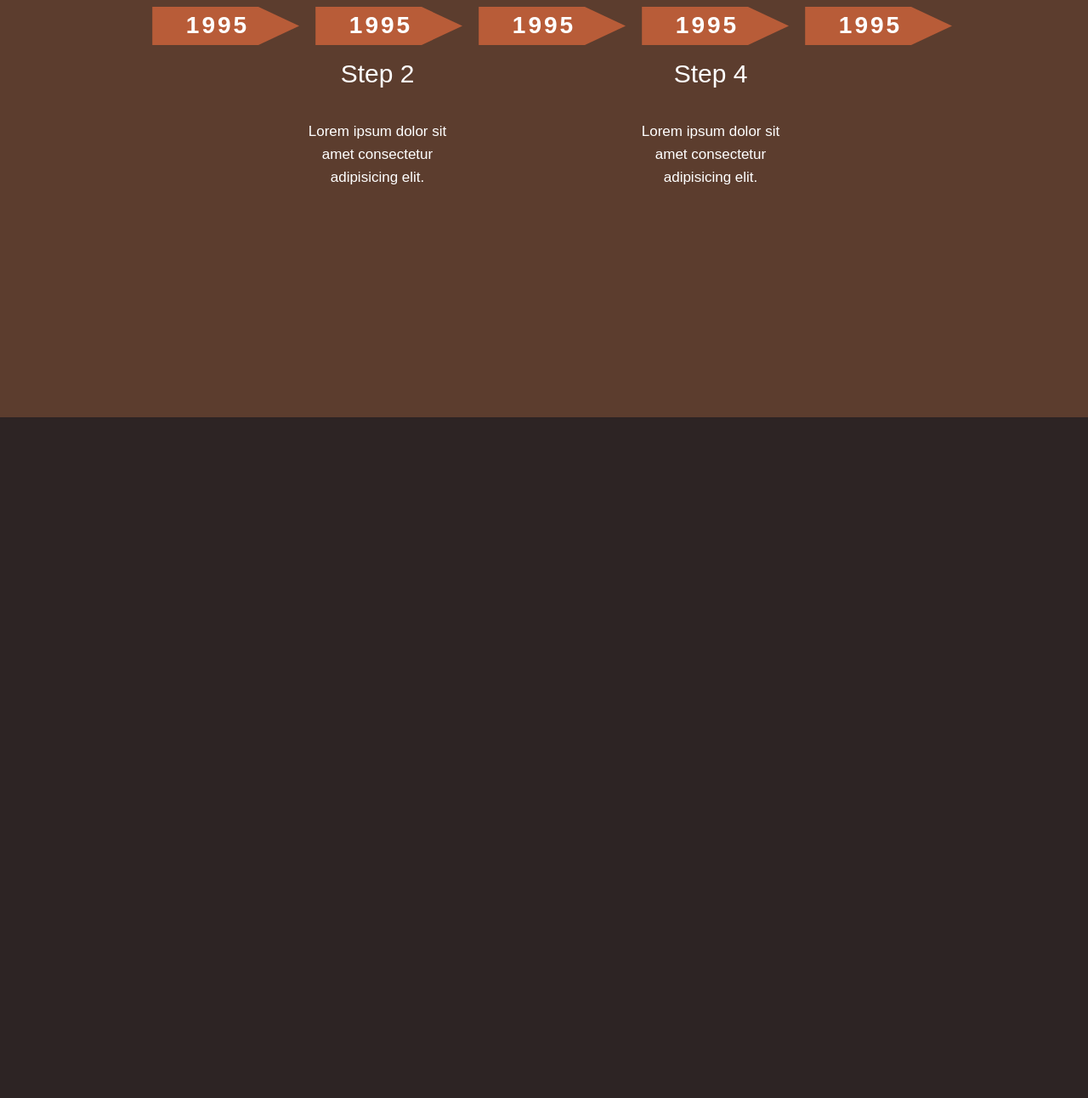
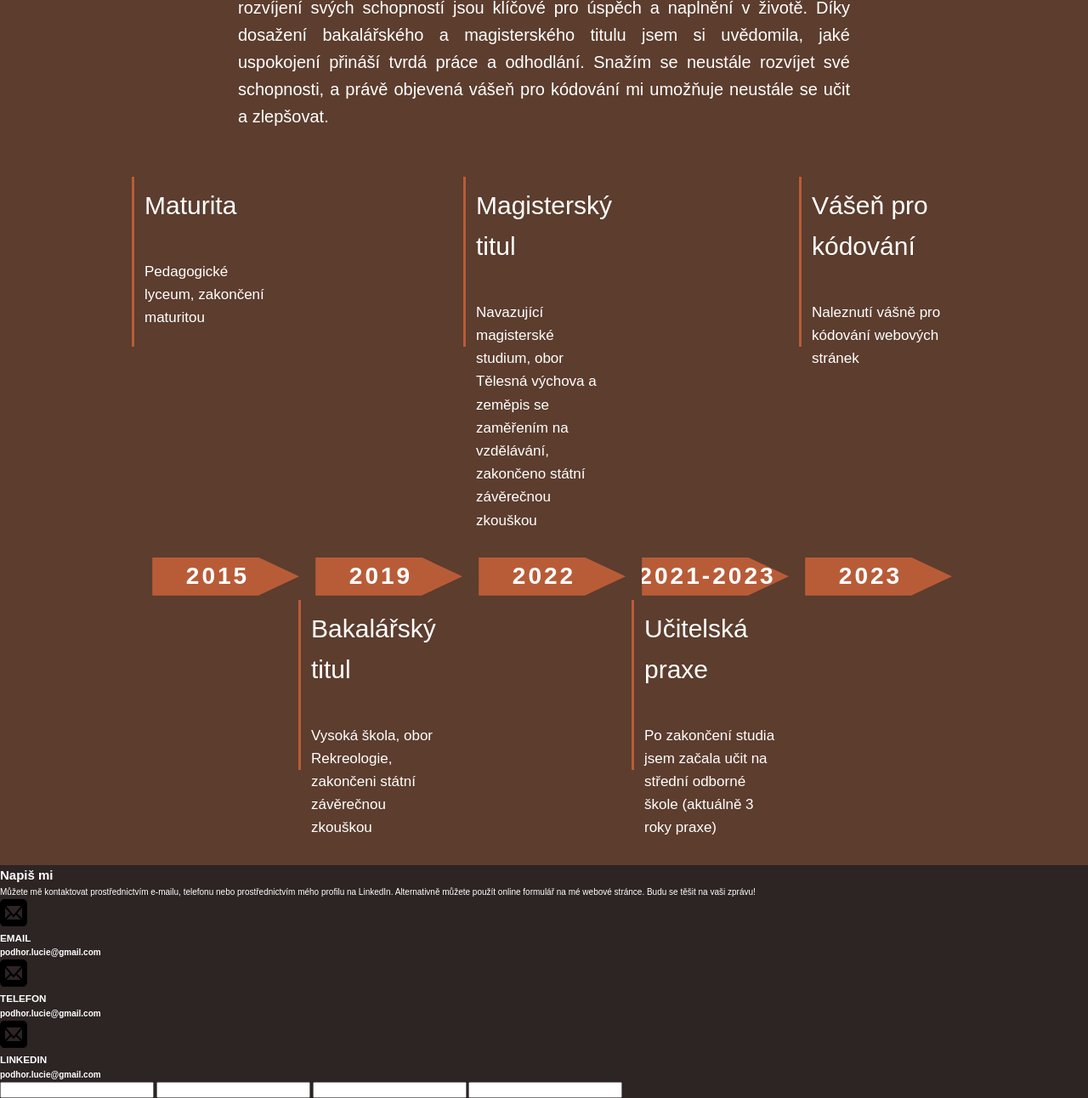
Before and after one commit to SweetXhenia/dark-portfolio, a website: page index.html in a window 1280 px wide. Shown: the part 3119-4411 px from the top of the page at 85% size. Before the commit the page ends 3610 px from the top, so only its background shows below. Drawn offline with nearby package versions, Linux system fonts and the light colour scheme; a web font is replaced by a local one.

Commit message:
first form

```diff
--- a/index.html
+++ b/index.html
@@ -345,10 +345,22 @@
         <div class="experiences-top">
           <h2 class="experiences-top__heading">Mé zkušenosti</h2>
           <p class="experiences-top__text">
-            Lorem ipsum dolor sit, amet consectetur adipisicing elit. Vitae
-            fugit pariatur quam asperiores perspiciatis doloremque cupiditate
-            hic itaque corporis ea, similique, consequuntur voluptatem illo
-            aliquid accusamus amet totam distinctio mollitia!
+            Vystudovala jsem v roce 2019 bakalářský program a v roce 2022 jsem
+            získala magisterský titul. Po dokončení vysokoškolského vzdělání
+            jsem se rozhodla pro pedagogickou praxi, kterou vykonávám od roku
+            2021 a která mi přináší mnoho zkušeností a radosti z práce s mladými
+            lidmi. Nedávno jsem se však našla v kódování a rozhodla se naplno
+            věnovat tomuto oboru. Věřím, že v této oblasti najdu své uplatnění a
+            budu mít možnost se dále rozvíjet a získat nové zkušenosti.
+          </p>
+          <p class="experiences-top__text">
+            Pro mě je vzdělání a plnění cílů velmi důležité. Věřím, že
+            pravidelné učení a rozvíjení svých schopností jsou klíčové pro
+            úspěch a naplnění v životě. Díky dosažení bakalářského a
+            magisterského titulu jsem si uvědomila, jaké uspokojení přináší
+            tvrdá práce a odhodlání. Snažím se neustále rozvíjet své schopnosti,
+            a právě objevená vášeň pro kódování mi umožňuje neustále se učit a
+            zlepšovat.
           </p>
         </div>
         <!-- <div class="exp-timeline__row">
@@ -415,59 +427,64 @@
           <div class="column">
             <div class="exp-mid-column">
               <div class="exp-mid-column__box">
-                <div class="exp-mid-column__box--heading">Step 1</div>
+                <div class="exp-mid-column__box--heading">Maturita</div>
                 <div class="exp-mid-column__box--text">
-                  Lorem ipsum dolor sit amet consectetur adipisicing elit.
+                  Pedagogické lyceum, zakončení maturitou
                 </div>
               </div>
               <div class="exp-mid-column__box"></div>
               <div class="exp-mid-column__box">
-                <div class="exp-mid-column__box--heading">Step 3</div>
+                <div class="exp-mid-column__box--heading">
+                  Magisterský titul
+                </div>
                 <div class="exp-mid-column__box--text">
-                  Lorem ipsum dolor sit amet consectetur adipisicing elit.
+                  Navazující magisterské studium, obor Tělesná výchova a zeměpis
+                  se zaměřením na vzdělávání, zakončeno státní závěrečnou
+                  zkouškou
                 </div>
               </div>
               <div class="exp-mid-column__box"></div>
               <div class="exp-mid-column__box">
-                <div class="exp-mid-column__box--heading">Step 5</div>
+                <div class="exp-mid-column__box--heading">
+                  Vášeň pro kódování
+                </div>
                 <div class="exp-mid-column__box--text">
-                  Lorem ipsum dolor sit amet consectetur adipisicing elit.
+                  Naleznutí vášně pro kódování webových stránek
                 </div>
               </div>
             </div>
             <div class="exp-column-year">
               <div class="exp-column-year__arrow">
-                <h3 class="exp-column-year__arrow--text">1995</h3>
+                <h3 class="exp-column-year__arrow--text">2015</h3>
               </div>
               <div class="exp-column-year__arrow">
-                <h3 class="exp-column-year__arrow--text">1995</h3>
+                <h3 class="exp-column-year__arrow--text">2019</h3>
               </div>
               <div class="exp-column-year__arrow">
-                <h3 class="exp-column-year__arrow--text">1995</h3>
+                <h3 class="exp-column-year__arrow--text">2022</h3>
               </div>
               <div class="exp-column-year__arrow">
-                <h3 class="exp-column-year__arrow--text">1995</h3>
+                <h3 class="exp-column-year__arrow--text">2021-2023</h3>
               </div>
               <div class="exp-column-year__arrow">
-                <h3 class="exp-column-year__arrow--text">1995</h3>
+                <h3 class="exp-column-year__arrow--text">2023</h3>
               </div>
             </div>
             <div class="exp-down-column">
+              <div class="exp-mid-column__box"></div>
               <div class="exp-mid-column__box">
-                <div class="exp-mid-column__box--heading"></div>
-                <div class="exp-mid-column__box--text"></div>
-              </div>
-              <div class="exp-mid-column__box">
-                <div class="exp-mid-column__box--heading">Step 2</div>
+                <div class="exp-mid-column__box--heading">Bakalářský titul</div>
                 <div class="exp-mid-column__box--text">
-                  Lorem ipsum dolor sit amet consectetur adipisicing elit.
+                  Vysoká škola, obor Rekreologie, zakončeni státní závěrečnou
+                  zkouškou
                 </div>
               </div>
               <div class="exp-mid-column__box"></div>
               <div class="exp-mid-column__box">
-                <div class="exp-mid-column__box--heading">Step 4</div>
+                <div class="exp-mid-column__box--heading">Učitelská praxe</div>
                 <div class="exp-mid-column__box--text">
-                  Lorem ipsum dolor sit amet consectetur adipisicing elit.
+                  Po zakončení studia jsem začala učit na střední odborné škole
+                  (aktuálně 3 roky praxe)
                 </div>
               </div>
               <div class="exp-mid-column__box"></div>
@@ -476,5 +493,62 @@
         </div>
       </div>
     </section>
+    <section id="form">
+      <div class="form">
+        <div class="form-contact">
+          <h2 class="form-contact__heading">Napiš mi</h2>
+          <p class="form-contact-text">
+            Můžete mě kontaktovat prostřednictvím e-mailu, telefonu nebo
+            prostřednictvím mého profilu na LinkedIn. Alternativně můžete použít
+            online formulář na mé webové stránce. Budu se těšit na vaši zprávu!
+          </p>
+          <div class="form-contact-info">
+            <img
+              src="img/icon/mail.svg"
+              alt=""
+              class="form-contact-info__icon"
+            />
+            <div class="form-contact-info__text">
+              <h3 class="form-contact-info__heading">EMAIL</h3>
+              <h4 class="fonrm-contact-info__subheading">
+                podhor.lucie@gmail.com
+              </h4>
+            </div>
+          </div>
+          <div class="form-contact-info">
+            <img
+              src="img/icon/mail.svg"
+              alt=""
+              class="form-contact-info__icon"
+            />
+            <div class="form-contact-info__text">
+              <h3 class="form-contact-info__heading">TELEFON</h3>
+              <h4 class="fonrm-contact-info__subheading">
+                podhor.lucie@gmail.com
+              </h4>
+            </div>
+          </div>
+          <div class="form-contact-info">
+            <img
+              src="img/icon/mail.svg"
+              alt=""
+              class="form-contact-info__icon"
+            />
+            <div class="form-contact-info__text">
+              <h3 class="form-contact-info__heading">LINKEDIN</h3>
+              <h4 class="fonrm-contact-info__subheading">
+                podhor.lucie@gmail.com
+              </h4>
+            </div>
+          </div>
+        </div>
+        <div class="form-form">
+          <input type="name" >
+          <input type="email">
+          <input type="number">
+          <input type="text">
+        </div>
+      </div>
+    </section>
   </body>
 </html>
--- a/sass/components/_exp.scss
+++ b/sass/components/_exp.scss
@@ -1,6 +1,5 @@
 #experiences {
   background-color: var(--color-secondary);
-  height: 100rem; //nezapomeň tohle vymazat
 }
 .experiences-top {
   display: flex;
@@ -12,10 +11,11 @@
     font-family: "Crimson Pro", sans-serif;
   }
   &__text {
-    font-size: 1.7rem;
+    font-size: 2rem;
     margin-bottom: 5rem;
     width: 75%;
-    text-align: center;
+    text-align: justify;
+
   }
 }
 /* .exp-timeline__row {
@@ -87,15 +87,31 @@
     display: flex;
     flex-direction: column;
     gap: 1rem;
-    text-align: center;
     width: calc(100% / 5);
+
+
     &--heading {
+      padding: 1rem;
       font-size: 3rem;
-      margin: 1rem 0;
+      margin: .5rem 0;
+      position: relative;
+      &::before{
+        content: "";
+        position:absolute;
+        top: 0;
+        left: -.5rem;
+        display: block;
+        width: 3px;
+        height: 20rem;
+        background-color: var(--color-tertiary);
+      }
+
+
     }
     &--text {
       font-size: 1.7rem;
-      margin: 1rem 0 2rem;
+      margin: .5rem 0 2rem;
+      padding: 1rem;
     }
   }
 }
```
Also changed, not shown: css/style.css.
